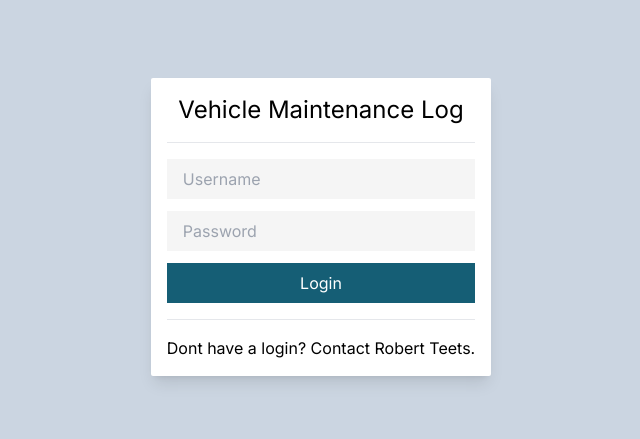
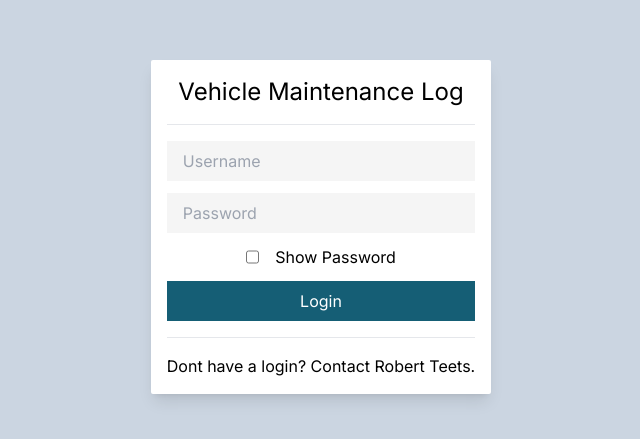
Before and after one commit to rteet702/vehicle-main, a Next.js app: page / in a window 1280 px wide. Shown: the part 173-612 px from the top of the page, without its empty margins (319-959 px from the left). Built offline with nearby package versions, Linux system fonts and the light colour scheme.

Commit message:
feat: added show / hide password, setup state, and added placeholder submit function.

```diff
--- a/src/app/api/users/route.ts
+++ b/src/app/api/users/route.ts
@@ -11,9 +11,12 @@ export async function POST(request: Request) {
     const data = await request.json();
 
     if (!data.username || !data.password || !data.confirmPassword) {
-        return NextResponse.json({
-            error: "Please include both username and password.",
-        });
+        return NextResponse.json(
+            {
+                error: "Please include both username and password.",
+            },
+            { status: 400 }
+        );
     }
 
     if (data.confirmPassword !== data.password) {
--- a/src/components/LoginForm.tsx
+++ b/src/components/LoginForm.tsx
@@ -1,8 +1,21 @@
 "use client";
 
+import { FormEvent, useState } from "react";
+
 export default function LoginForm() {
+    const [username, setUsername] = useState("");
+    const [password, setPassword] = useState("");
+    const [showPassword, setShowPassword] = useState(false);
+
+    const handleLogin = (event: FormEvent<HTMLFormElement>) => {
+        event.preventDefault();
+    };
+
     return (
-        <form className="p-4 bg-white rounded-sm shadow-lg">
+        <form
+            onSubmit={handleLogin}
+            className="p-4 bg-white rounded-sm shadow-lg"
+        >
             <h1 className="text-2xl text-center">Vehicle Maintenance Log</h1>
             <hr className="my-4" />
             <section className="flex flex-col gap-3">
@@ -10,12 +23,25 @@ export default function LoginForm() {
                     type="text"
                     className="py-2 pl-4 transition-colors bg-neutral-100 focus:bg-neutral-200 focus:outline-none focus:text-black"
                     placeholder="Username"
+                    value={username}
+                    onChange={(e) => setUsername(e.target.value)}
                 />
                 <input
-                    type="password"
+                    type={showPassword ? "text" : "password"}
                     className="py-2 pl-4 transition-colors bg-neutral-100 focus:bg-neutral-200 focus:outline-none focus:text-black"
                     placeholder="Password"
+                    value={password}
+                    onChange={(e) => setPassword(e.target.value)}
                 />
+                <div className="flex justify-center gap-4">
+                    <input
+                        id="showPassword"
+                        type="checkbox"
+                        checked={showPassword}
+                        onChange={() => setShowPassword(!showPassword)}
+                    />
+                    <label htmlFor="showPassword">Show Password</label>
+                </div>
                 <button className="py-2 text-white transition-colors duration-500 bg-cyan-800 hover:bg-cyan-600">
                     Login
                 </button>
```
